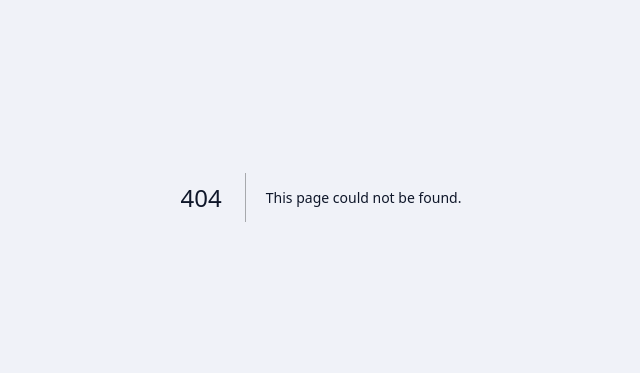
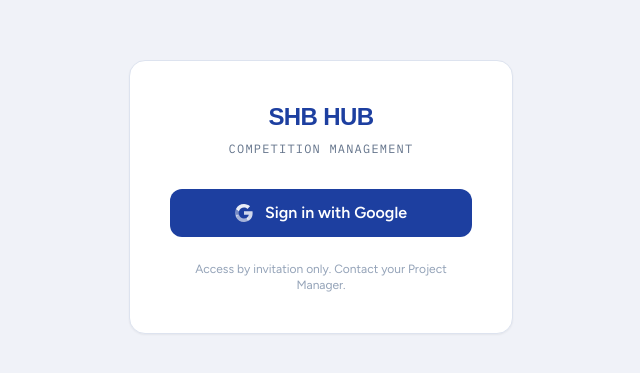
Before and after one commit to bertrandmax/shb-hub, a Next.js app: page /login in a window 1280 px wide. Before the commit this address had no page. Shown: the part 203-576 px from the top of the page, without its empty margins (319-959 px from the left). Built offline with nearby package versions, Linux system fonts and the light colour scheme; a web font is replaced by a local one.

Commit message:
feat: add Google SSO login page and OAuth callback
Co-Authored-By: Claude Sonnet 4.6 <noreply@anthropic.com>

```diff
--- /dev/null
+++ b/app/(auth)/login/page.tsx
@@ -0,0 +1,60 @@
+import { createClient } from '@/lib/supabase/server'
+import { redirect } from 'next/navigation'
+
+async function signInWithGoogle() {
+  'use server'
+  const supabase = await createClient()
+  const { data } = await supabase.auth.signInWithOAuth({
+    provider: 'google',
+    options: {
+      redirectTo: `${process.env.NEXT_PUBLIC_APP_URL}/auth/callback`,
+    },
+  })
+  if (data.url) redirect(data.url)
+}
+
+export default function LoginPage({
+  searchParams,
+}: {
+  searchParams: { error?: string }
+}) {
+  return (
+    <div className="min-h-screen bg-page flex items-center justify-center">
+      <div className="bg-white border border-[#dde3ef] rounded-2xl p-10 w-full max-w-sm shadow-sm">
+        <div className="mb-8 text-center">
+          <h1 className="font-display text-2xl font-black tracking-tight text-[#1d3fa0] uppercase mb-2">
+            SHB Hub
+          </h1>
+          <p className="text-sm text-slate-500 font-mono tracking-widest uppercase text-xs">
+            Competition Management
+          </p>
+        </div>
+
+        {searchParams.error && (
+          <p className="text-sm text-red-600 bg-red-50 border border-red-200 rounded-lg p-3 mb-4 text-center">
+            Sign-in failed. Please try again.
+          </p>
+        )}
+
+        <form action={signInWithGoogle}>
+          <button
+            type="submit"
+            className="w-full flex items-center justify-center gap-3 bg-[#1d3fa0] hover:bg-[#1a3690] text-white font-semibold py-3 px-4 rounded-xl transition-colors font-body"
+          >
+            <svg width="18" height="18" viewBox="0 0 18 18" fill="none">
+              <path d="M17.64 9.2c0-.637-.057-1.251-.164-1.84H9v3.481h4.844a4.14 4.14 0 01-1.796 2.716v2.259h2.908c1.702-1.567 2.684-3.875 2.684-6.615z" fill="#fff" fillOpacity=".8"/>
+              <path d="M9 18c2.43 0 4.467-.806 5.956-2.184l-2.908-2.259c-.806.54-1.837.86-3.048.86-2.344 0-4.328-1.584-5.036-3.711H.957v2.332A8.997 8.997 0 009 18z" fill="#fff" fillOpacity=".6"/>
+              <path d="M3.964 10.706A5.41 5.41 0 013.682 9c0-.593.102-1.17.282-1.706V4.962H.957A8.996 8.996 0 000 9c0 1.452.348 2.827.957 4.038l3.007-2.332z" fill="#fff" fillOpacity=".4"/>
+              <path d="M9 3.58c1.321 0 2.508.454 3.44 1.345l2.582-2.58C13.463.891 11.426 0 9 0A8.997 8.997 0 00.957 4.962L3.964 7.294C4.672 5.167 6.656 3.58 9 3.58z" fill="#fff" fillOpacity=".9"/>
+            </svg>
+            Sign in with Google
+          </button>
+        </form>
+
+        <p className="text-xs text-slate-400 text-center mt-6">
+          Access by invitation only. Contact your Project Manager.
+        </p>
+      </div>
+    </div>
+  )
+}
--- /dev/null
+++ b/app/auth/callback/route.ts
@@ -0,0 +1,18 @@
+import { createClient } from '@/lib/supabase/server'
+import { NextResponse } from 'next/server'
+
+export async function GET(request: Request) {
+  const { searchParams, origin } = new URL(request.url)
+  const code = searchParams.get('code')
+  const next = searchParams.get('next') ?? '/dashboard'
+
+  if (code) {
+    const supabase = await createClient()
+    const { error } = await supabase.auth.exchangeCodeForSession(code)
+    if (!error) {
+      return NextResponse.redirect(`${origin}${next}`)
+    }
+  }
+
+  return NextResponse.redirect(`${origin}/login?error=oauth_failed`)
+}
```
